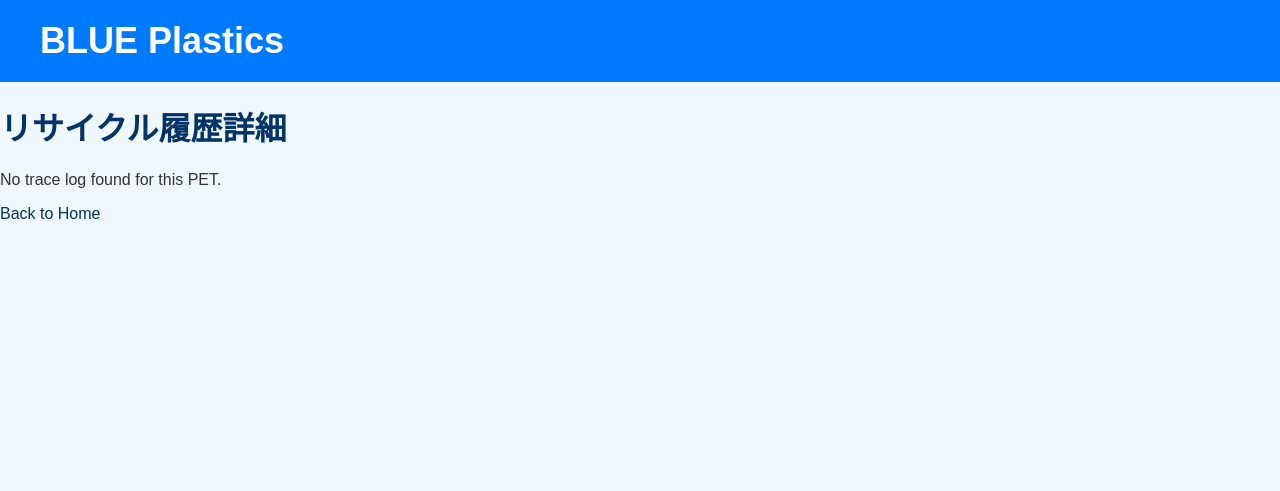
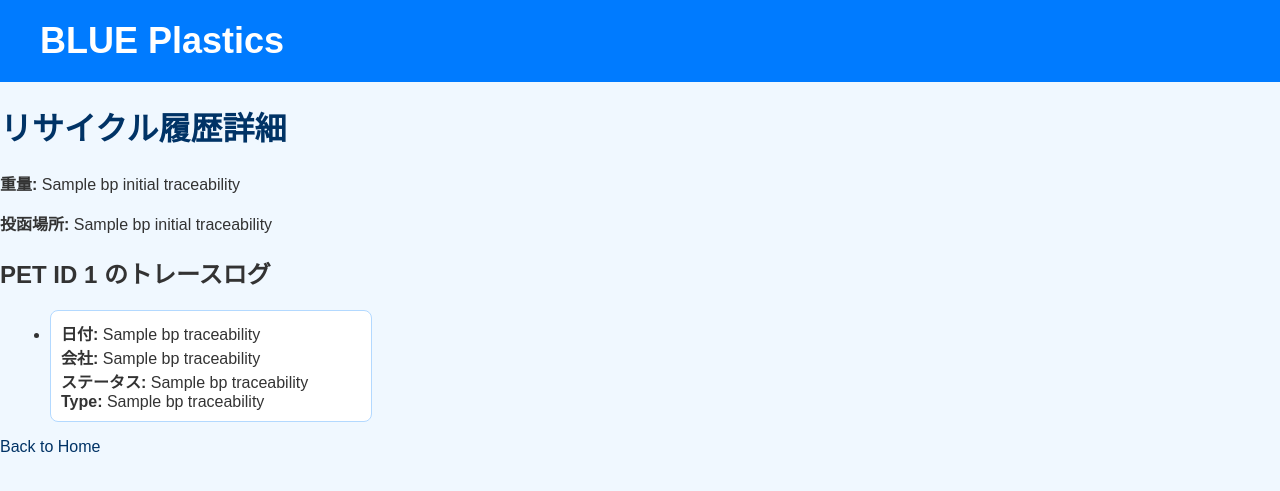
Before and after one commit to koba1217/bptraceability, a Flask app: page /trace_log/1 in a window 1280 px wide. Shown: the top 491 px of the page. Run offline with Flask 3, Linux system fonts and the light colour scheme; the visitor is signed in with stand-in values (Sample User, id 1); a database or web service that is not in the repository returns one stand-in record (values such as "Sample title"); some libraries are stand-ins or nearby versions.

Commit message:
各工程のDB連携とトレースフォワードの実装

```diff
--- a/app.py
+++ b/app.py
@@ -28,15 +28,6 @@
     "リサイクラー1": "pass",
     "紡績1": "pass",
     "製品化1": "pass"
-}
-
-# ユーザーごとのPETデータを保持する
-user_pets = {
-    'user1': [],
-    'user2': [],
-    'リサイクラー1': [],
-    '紡績1': [],
-    '製品化1': []
 }
 
 pet_status = {}
@@ -114,8 +105,16 @@
 def index():
     if 'username' in session:
         username = session['username']
-        pets = user_pets.get(username, [])  # 現在のユーザーのPETリストを取得
-        return render_template('index.html', pets=pets)
+
+        # pet_idに対応するトレース履歴を取得
+        conn = connect_db()
+        cursor = conn.cursor()
+        cursor.execute("SELECT * FROM bp_initial_traceability WHERE username = %s", (username,))
+        initial_trace = cursor.fetchall()
+        cursor.close()
+        conn.close()
+
+        return render_template('index.html', pets=initial_trace)
     else:
         return redirect(url_for('login'))
 
@@ -126,13 +125,19 @@
         weight = request.form['weight']
         location = request.form['location']
         pet_id = manager.add_pet(weight, location, username)
-        # 現在のユーザーのPETリストに追加
-        user_pets[username].append({
-            'pet_id': pet_id,
-            'weight': weight,
-            'location': location,
-            'timestamp': datetime.datetime.now().strftime("%Y-%m-%d %H:%M:%S")
-        })
+        timestamp = datetime.datetime.now().strftime("%Y-%m-%d %H:%M:%S")
+        # PostgreSQLに保存
+        conn = connect_db()
+        cursor = conn.cursor()
+        insert_query = """
+        INSERT INTO bp_initial_traceability (pet_id, username, initial_weight, initial_location, initial_date)
+        VALUES (%s, %s, %s, %s, %s)
+        """
+        cursor.execute(insert_query, (pet_id, username, weight, location, timestamp))
+        conn.commit()
+        cursor.close()
+        conn.close()
+
         return redirect(url_for('index'))
 
     else:
@@ -148,8 +153,26 @@
         pet_id = request.form['pet_id']
         location = request.form['location']
         status = request.form['status']
-        manufacture_timestamp = datetime.datetime.now()
+        action_time = datetime.datetime.now().strftime("%Y-%m-%d %H:%M:%S")
         manager.add_trace_to_pet(pet_id, location, status, trace_type)
+        if trace_type == 'manufacturing':
+            product_id = f"{pet_id}-{uuid.uuid4().hex[:8]}"
+
+        # PostgreSQLに保存
+        conn = connect_db()
+        cursor = conn.cursor()
+        insert_query = """
+        INSERT INTO bp_traceability (pet_id, product_id, date, location, status, type)
+        VALUES (%s, %s, %s, %s, %s, %s)
+        """
+        if trace_type == 'manufacturing':
+            cursor.execute(insert_query, (pet_id, product_id, action_time, location, status, trace_type))
+        else:
+            cursor.execute(insert_query, (pet_id, 0, action_time, location, status, trace_type))
+        conn.commit()
+        cursor.close()
+        conn.close()
+
         if username == 'リサイクラー1' and trace_type == 'recycler':
             if status == "出荷":
                 pet_status[pet_id] = 'Shipped from recycler'
@@ -162,50 +185,58 @@
             if status == "出荷":
                 pet_status[pet_id] = 'Shipped from manufacturing'
                 trace_url = url_for('trace_history', pet_id=pet_id)
-                product_id = f"{pet_id}-{uuid.uuid4().hex[:8]}"
                 trace_urls.append({'product_id': product_id, 'trace_url': trace_url})
-                trace_data = manager.get_trace_log_for_pet(pet_id)
-                trace_logs = trace_data['trace_log']
-
-                 # PostgreSQLに保存
-                conn = connect_db()
-                cursor = conn.cursor()
-
-                for trace in trace_logs:
-                    insert_query = """
-                    INSERT INTO bp_traceability (pet_id, product_id, date, location, status, type)
-                    VALUES (%s, %s, %s, %s, %s, %s)
-                    """
-                    cursor.execute(insert_query, (pet_id, product_id, trace['timestamp'], trace['location'], trace['status'], trace['trace_type']))
-
-                conn.commit()
-                cursor.close()
-                conn.close()
-
                 pet_ids = manager.get_pet_ids_by_trace_type('spinning', '出荷')
                 display_pet_ids = [id for id in pet_ids if pet_status.get(id) not in ['Shipped from manufacturing']]
                 return render_template('add_trace_manufacturing.html', trace_urls=trace_urls ,pet_ids=display_pet_ids)
             return redirect(url_for('add_trace', trace_type='manufacturing'))
         return redirect(url_for('index'))  # その他のユーザーやエラー時はホーム画面にリダイレクト
     else:
+        conn = connect_db()
+        cursor = conn.cursor()
         if trace_type == 'recycler':
-            pet_ids = list(manager.pets.keys())
-            display_pet_ids = [id for id in pet_ids if pet_status.get(id) not in ['Shipped from recycler','Shipped from spinning','Shipped from manufacturing']]
+            cursor.execute("SELECT pet_id FROM bp_initial_traceability")
+            initial_trace_pet_id = cursor.fetchall()
+            cursor.execute("SELECT pet_id FROM bp_traceability WHERE type =%s and status =%s",('recycler','出荷'))
+            Shipped_from_recycler = cursor.fetchall()
+            display_pet_ids = list(set(initial_trace_pet_id)-set(Shipped_from_recycler))
+            #pet_ids = list(manager.pets.keys())
+            #display_pet_ids = [id for id in pet_ids if pet_status.get(id) not in ['Shipped from recycler','Shipped from spinning','Shipped from manufacturing']]
         elif trace_type == 'spinning':
-            pet_ids = manager.get_pet_ids_by_trace_type('recycler', '出荷')
-            display_pet_ids = [id for id in pet_ids if pet_status.get(id) not in ['Shipped from spinning','Shipped from manufacturing']]
+            cursor.execute("SELECT pet_id FROM bp_traceability WHERE type =%s and status =%s",('recycler','出荷'))
+            Shipped_from_recycler = cursor.fetchall()
+            cursor.execute("SELECT pet_id FROM bp_traceability WHERE type =%s and status =%s",('spinning','出荷'))
+            Shipped_from_spinning = cursor.fetchall()
+            display_pet_ids = list(set(Shipped_from_recycler)-set(Shipped_from_spinning))
+            #pet_ids = manager.get_pet_ids_by_trace_type('recycler', '出荷')
+            #display_pet_ids = [id for id in pet_ids if pet_status.get(id) not in ['Shipped from spinning','Shipped from manufacturing']]
         elif trace_type == 'manufacturing':
-            pet_ids = manager.get_pet_ids_by_trace_type('spinning', '出荷')
-            display_pet_ids = [id for id in pet_ids if pet_status.get(id) not in ['Shipped from manufacturing']]
+            cursor.execute("SELECT pet_id FROM bp_traceability WHERE type =%s and status =%s",('spinning','出荷'))
+            Shipped_from_spinning = cursor.fetchall()
+            cursor.execute("SELECT pet_id FROM bp_traceability WHERE type =%s and status =%s",('manufacturing','出荷'))
+            Shipped_from_manufacturing = cursor.fetchall()
+            display_pet_ids = list(set(Shipped_from_spinning)-set(Shipped_from_manufacturing))
+            #pet_ids = manager.get_pet_ids_by_trace_type('spinning', '出荷')
+            #display_pet_ids = [id for id in pet_ids if pet_status.get(id) not in ['Shipped from manufacturing']]
+        cursor.close()
+        conn.close()
         return render_template(f'add_trace_{trace_type}.html',trace_urls=trace_urls ,pet_ids=display_pet_ids)
 
     return render_template(f'add_trace_{trace_type}.html')
 
 @app.route('/trace_log/<pet_id>')
 def trace_log(pet_id):
-    trace_data = manager.get_trace_log_for_pet(pet_id)
-    if trace_data:
-        return render_template('trace_log.html', pet_id=pet_id, weight=trace_data['weight'], initial_location=trace_data['initial_location'], trace_log=trace_data['trace_log'], data=trace_data)
+    # pet_idに対応するトレース履歴を取得
+    conn = connect_db()
+    cursor = conn.cursor()
+    cursor.execute("SELECT * FROM bp_traceability WHERE pet_id = %s", (pet_id,))
+    trace_logs = cursor.fetchall()
+    cursor.execute("SELECT * FROM bp_initial_traceability WHERE pet_id = %s", (pet_id,))
+    initial_trace = cursor.fetchall()
+    cursor.close()
+    conn.close()
+    if initial_trace:
+        return render_template('trace_log.html', pet_id=pet_id, initial_log=initial_trace, trace_logs=trace_logs)
     return render_template('trace_log.html', pet_id=pet_id, message="No trace log found for this PET.")
 
 #@app.route('/trace_history/<pet_id>')
@@ -217,18 +248,17 @@
 
 @app.route('/trace_history/<pet_id>')
 def trace_history(pet_id):
-    trace_data = manager.get_trace_log_for_pet(pet_id)
+    # pet_idに対応するトレース履歴を取得
     conn = connect_db()
     cursor = conn.cursor()
-
-    # pet_idに対応するトレース履歴を取得
     cursor.execute("SELECT * FROM bp_traceability WHERE pet_id = %s", (pet_id,))
     trace_logs = cursor.fetchall()
-
+    cursor.execute("SELECT * FROM bp_initial_traceability WHERE pet_id = %s", (pet_id,))
+    initial_trace = cursor.fetchall()
     cursor.close()
     conn.close()
 
-    return render_template('trace_history.html', pet_id=pet_id, weight=trace_data['weight'], initial_location=trace_data['initial_location'], initial_time=trace_data['initial_time'], trace_logs=trace_logs)
+    return render_template('trace_history.html', pet_id=pet_id, initial_log=initial_trace, trace_logs=trace_logs)
 
 @app.route('/login', methods=['GET', 'POST'])
 def login():
--- a/templates/add_trace_manufacturing.html
+++ b/templates/add_trace_manufacturing.html
@@ -23,8 +23,10 @@
         {% endwith %}
         <label for="pet_id">PET ID:</label>
         <select id="pet_id" name="pet_id" required>
-            {% for pet_id in pet_ids %}
-                <option value="{{ pet_id }}">{{ pet_id }}</option>
+            {% for pet_id_tuple in pet_ids %}
+                {% for pet_id in pet_id_tuple %}
+                    <option value="{{ pet_id }}">{{ pet_id }}</option>
+                {% endfor %}
             {% endfor %}
         </select><br><br>
         <label for="location">会社:</label>
--- a/templates/add_trace_recycler.html
+++ b/templates/add_trace_recycler.html
@@ -23,8 +23,10 @@
         {% endwith %}
         <label for="pet_id">日付_PET ID:</label>
         <select id="pet_id" name="pet_id" required>
-            {% for pet_id in pet_ids %}
-                <option value="{{ pet_id }}">{{ pet_id }}</option>
+            {% for pet_id_tuple in pet_ids %}
+                {% for pet_id in pet_id_tuple %}
+                    <option value="{{ pet_id }}">{{ pet_id }}</option>
+                {% endfor %}
             {% endfor %}
         </select><br><br>
         <label for="location">会社:</label>
--- a/templates/add_trace_spinning.html
+++ b/templates/add_trace_spinning.html
@@ -23,8 +23,10 @@
         {% endwith %}
         <label for="pet_id">PET ID:</label>
         <select id="pet_id" name="pet_id" required>
-            {% for pet_id in pet_ids %}
-                <option value="{{ pet_id }}">{{ pet_id }}</option>
+            {% for pet_id_tuple in pet_ids %}
+                {% for pet_id in pet_id_tuple %}
+                    <option value="{{ pet_id }}">{{ pet_id }}</option>
+                {% endfor %}
             {% endfor %}
         </select><br><br>
         <label for="location">会社:</label>
--- a/templates/trace_log.html
+++ b/templates/trace_log.html
@@ -11,20 +11,22 @@
 <body>
     <h1> リサイクル履歴詳細</h1>
 
-    {% if weight %}
-        <p><strong>重量:</strong> {{ weight }}</p>
-        <p><strong>投函場所:</strong> {{ initial_location }}</p>
+    {% if initial_log %}
+        {% for initial_data in initial_log %}
+            <p><strong>重量:</strong> {{ initial_data[3] }}</p>
+            <p><strong>投函場所:</strong> {{ initial_data[4] }}</p>
+        {% endfor %}
         <h2> PET ID {{ pet_id }} のトレースログ</h2>
         <ul>
-            {% for trace in trace_log %}
+            {% for trace in trace_logs %}
                 <li>
-                    <strong>日付:</strong> {{ trace.timestamp }}<br>
-                    <strong>会社:</strong> {{ trace.location }}<br>
-                    <strong>ステータス:</strong> {{ trace.status }}<br>
-                    <strong>Type:</strong> {{ trace.trace_type }}
+                    <strong>日付:</strong> {{ trace[3]}}<br>
+                    <strong>会社:</strong> {{ trace[4] }}<br>
+                    <strong>ステータス:</strong> {{ trace[5] }}<br>
+                    <strong>Type:</strong> {{ trace[6] }}
                 </li>
             {% endfor %}
-        </ul>{{data}}
+        </ul>
     {% else %}
         <p>{{ message }}</p>
     {% endif %}
```
Also changed, not shown: templates/index.html (+5 -5 lines), templates/trace_history.html (+5 -8 lines).
